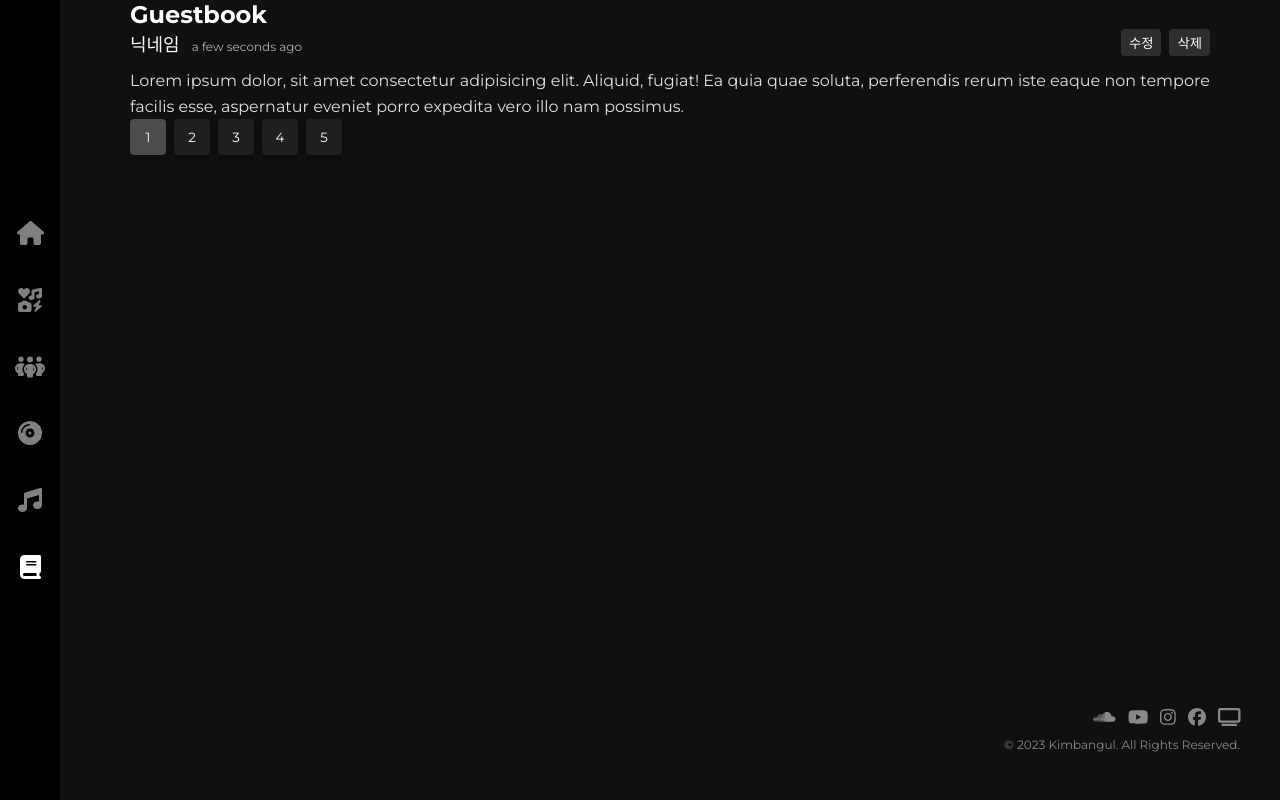
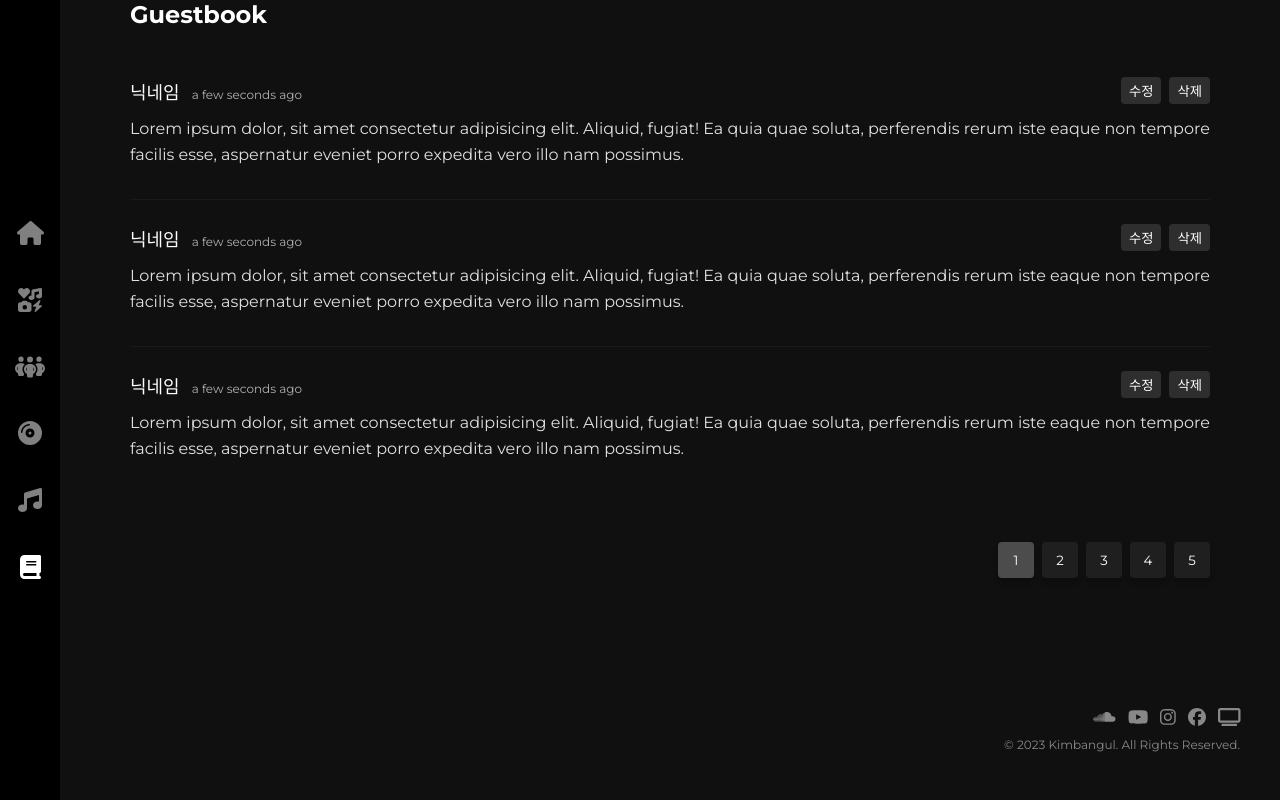
Before and after one commit to Kimbangul/lanalogue, a Next.js app: page /guestbook in a window 1280 px wide. Built offline with nearby package versions, Linux system fonts and the light colour scheme.

Commit message:
style: guestbook page styling

```diff
--- a/src/app/guestbook/page.tsx
+++ b/src/app/guestbook/page.tsx
@@ -10,10 +10,14 @@ export default function GuestbookView() {
     <>
      <Guestbook.Container>
       <Guestbook.Title>Guestbook</Guestbook.Title>
-        <ul>
+        <Guestbook.List>
          <GuestbookItem />
-        </ul>
-        <Pagination currentPage={1} lastPage={5}/>
+         <GuestbookItem />
+         <GuestbookItem />
+        </Guestbook.List>
+        <Guestbook.Pagination.Container>
+          <Pagination currentPage={1} lastPage={5}/>
+        </Guestbook.Pagination.Container>
      </Guestbook.Container>
     </>
   )
--- a/src/components/common/Pagination/PaginationStyle.ts
+++ b/src/components/common/Pagination/PaginationStyle.ts
@@ -2,7 +2,7 @@ import styled, {css} from "styled-components"
 
 const PaginationStyle = {
   Container: styled.div`
-    display: flex;
+    display: inline-flex;
     align-items: center;
     gap: 0 0.8rem;
   `,
--- a/src/components/guestbook/GuestbookItem.tsx
+++ b/src/components/guestbook/GuestbookItem.tsx
@@ -1,7 +1,7 @@
 import moment from "moment";
 import Guestbook from "@/components/guestbook/GuestbookStyle";
 
-const GuestbookItem =() => {
+const GuestbookItem = () => {
   return(
     <Guestbook.Item.Container>
       {/* <Guestbook.Item.Title>방명록 타이틀</Guestbook.Item.Title> */}
--- a/src/components/guestbook/GuestbookStyle.ts
+++ b/src/components/guestbook/GuestbookStyle.ts
@@ -9,12 +9,20 @@ const Guestbook = {
   Title: styled(PageTitle)`
 
   `,
+  List: styled.ul`
+    margin-top: 4.8rem;
+  `,
   Item: {
     Container: styled.li`
     margin-top: 2.4rem;
+    padding-bottom: 3.2rem;
+    border-bottom: 0.1rem solid ${props => props.theme.color.white06}10;
 
     &:first-child{
       margin-top: 0;
+    }
+    &:last-child{
+      border-bottom: none;
     }
    `,
     Title: styled.h2`
@@ -53,6 +61,13 @@ const Guestbook = {
     Item: styled(Button)`
 
     `,
+  },
+  Pagination:{
+    Container: styled.div`
+      display: flex;
+      justify-content: end;
+      margin-top: 4.8rem;
+    `,
   }
 }
 
```
